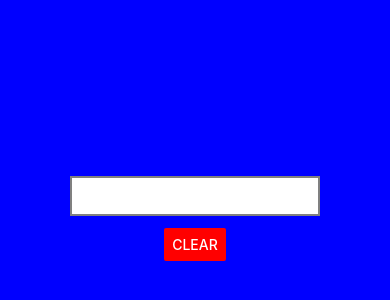
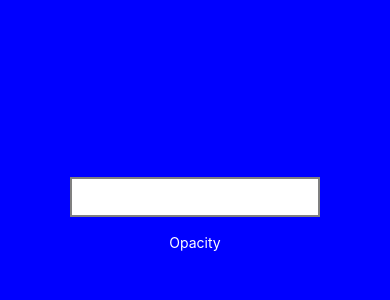
Before and after one commit to mohammadRezaPegah/Hello-React-Native, a React Native app: screen / in a window 390 px wide. Shown: the part 210-510 px from the top of the page. Built offline with nearby package versions, Linux system fonts and the light colour scheme.

Commit message:
touchable

```diff
--- a/App.js
+++ b/App.js
@@ -7,6 +7,9 @@ import {
   ImageBackground,
   TextInput,
   Button,
+  TouchableWithoutFeedback,
+  TouchableHighlight,
+  TouchableOpacity,
 } from "react-native";
 import { useState } from "react";
 // What is ract native API: api is a component that does not show you anythings but do something for you like `Stylesheet`. <--comment
@@ -36,8 +39,12 @@ import { useState } from "react";
 // Button
 // The first notic is that this component is defrence shown between android and IOS.
 // The second notic is that you cant costmize this component very much.
-// The thirdth notic is that we didn't use that and almost every time use tuchable component.
+// The thirdth notic is that we didn't use that and almost every time use touchable component.
 
+// Touchable
+// This components are so useful
+// U can add any thing inside this component and make that touchable
+// But if you wanna have any costimze reaction to touch(like long press) this component does not help you and you most use pressable component.
 function App() {
   const [text, setText] = useState("");
   return (
@@ -51,16 +58,58 @@ function App() {
         <Text numberOfLines={2} style={styles.textWhite}>
           {text}
         </Text>
-        <Button
-          title="clear"
-          color="red"
+        {/** on click does not have any animated reaction */}
+        {/* <TouchableWithoutFeedback
           onPress={() => {
             setText("");
           }}
-        ></Button>
+        >
+          <Text style={styles.textButton}>clear</Text>
+        </TouchableWithoutFeedback> */}
+
+        {/** on click will hilight */}
+        {/* <TouchableHighlight
+          onPress={() => {
+            setText("");
+          }}
+        >
+          <Text style={styles.textButton}>highlight</Text>
+        </TouchableHighlight> */}
+
+        {/** on click will change opacit */}
+        <TouchableOpacity
+          onPress={() => {
+            setText("");
+          }}
+        >
+          <Text style={styles.textButton}>Opacity</Text>
+        </TouchableOpacity>
       </View>
     </>
   );
+
+  // Button
+  // return (
+  //   <>
+  //     <View style={styles.container}>
+  //       <TextInput
+  //         value={text}
+  //         onChangeText={setText}
+  //         style={styles.input}
+  //       ></TextInput>
+  //       <Text numberOfLines={2} style={styles.textWhite}>
+  //         {text}
+  //       </Text>
+  //       <Button
+  //         title="clear"
+  //         color="red"
+  //         onPress={() => {
+  //           setText("");
+  //         }}
+  //       ></Button>
+  //     </View>
+  //   </>
+  // );
 
   // TextINput
   // return (
@@ -169,6 +218,15 @@ const styles = StyleSheet.create({
     borderWidth: 2,
     borderColor: "gray",
   },
+  textButton: {
+    backgroundColor: "blue",
+    color: "white",
+    padding: 5,
+    width: 100,
+    height: 30,
+    textAlign: "center",
+    borderRadius: 15,
+  },
 });
 
 // const container = StyleSheet.compose(
```
